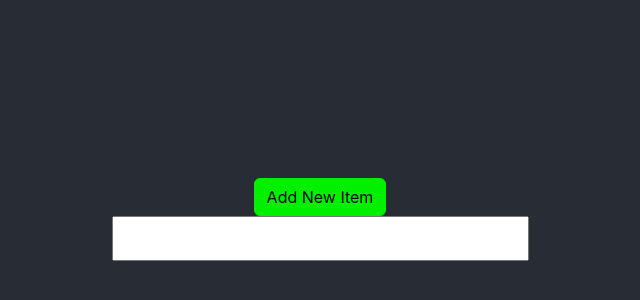
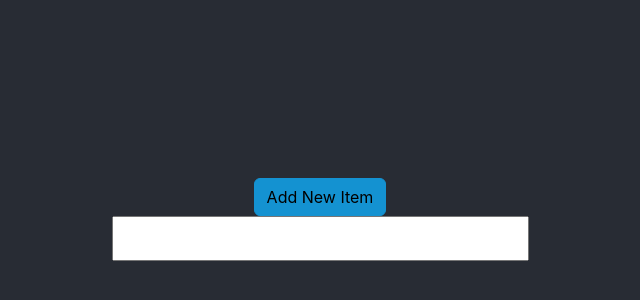
Before and after one commit to mickelson-classroom/list-detail-site-Stormgate1998, a React (Create React App) app in the folder listdetailsite/: page / in a window 1280 px wide. Shown: the part 182-482 px from the top of the page, without its empty margins (320-960 px from the left). Built offline with nearby package versions, Linux system fonts and the light colour scheme.

Commit message:
edited custom.css

```diff
--- a/listdetailsite/src/assets/custom.scss
+++ b/listdetailsite/src/assets/custom.scss
@@ -1,3 +1,3 @@
-$primary: #00F000;
+$primary: #1492d1;
 
 @import "../../node_modules/bootstrap/scss/bootstrap";
```
